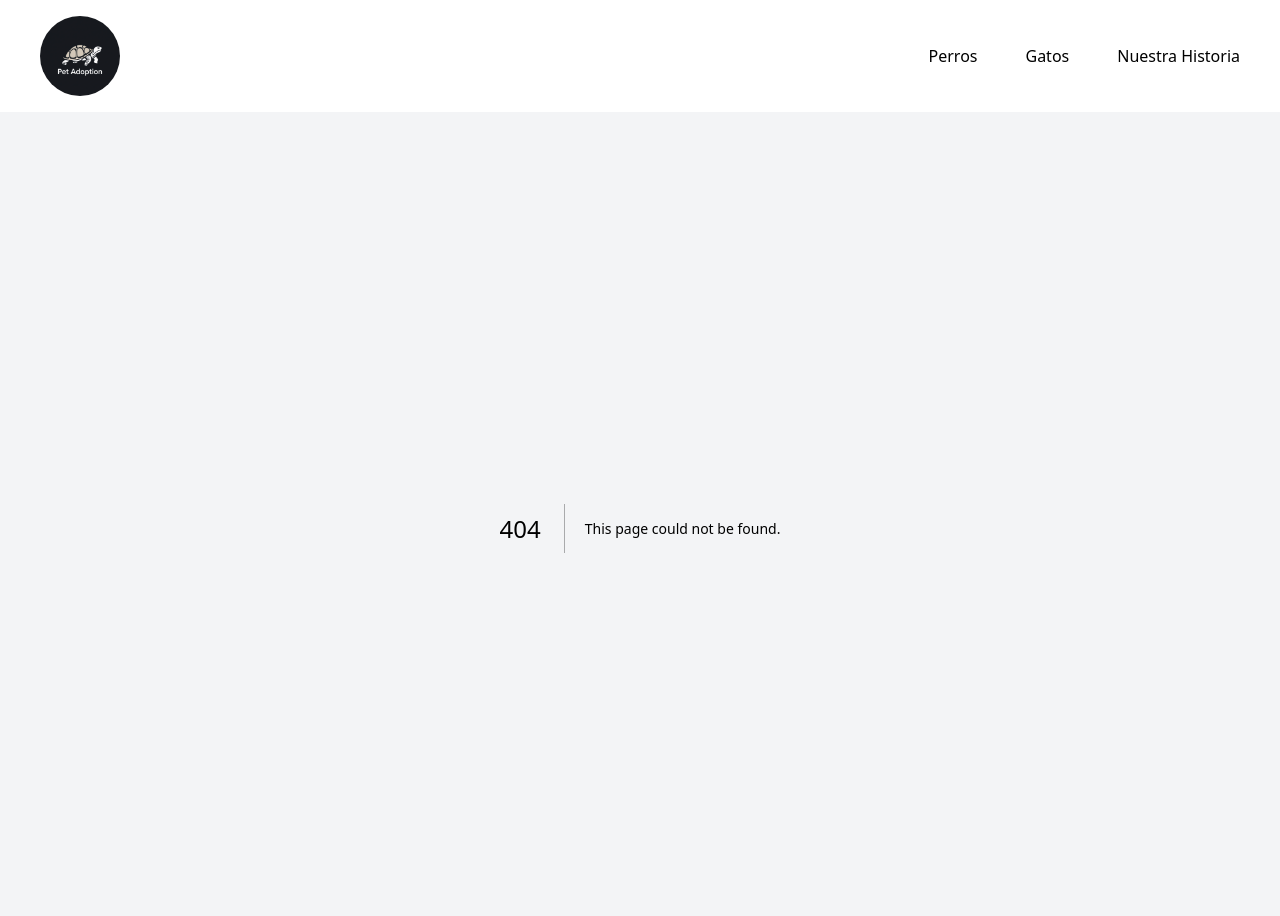
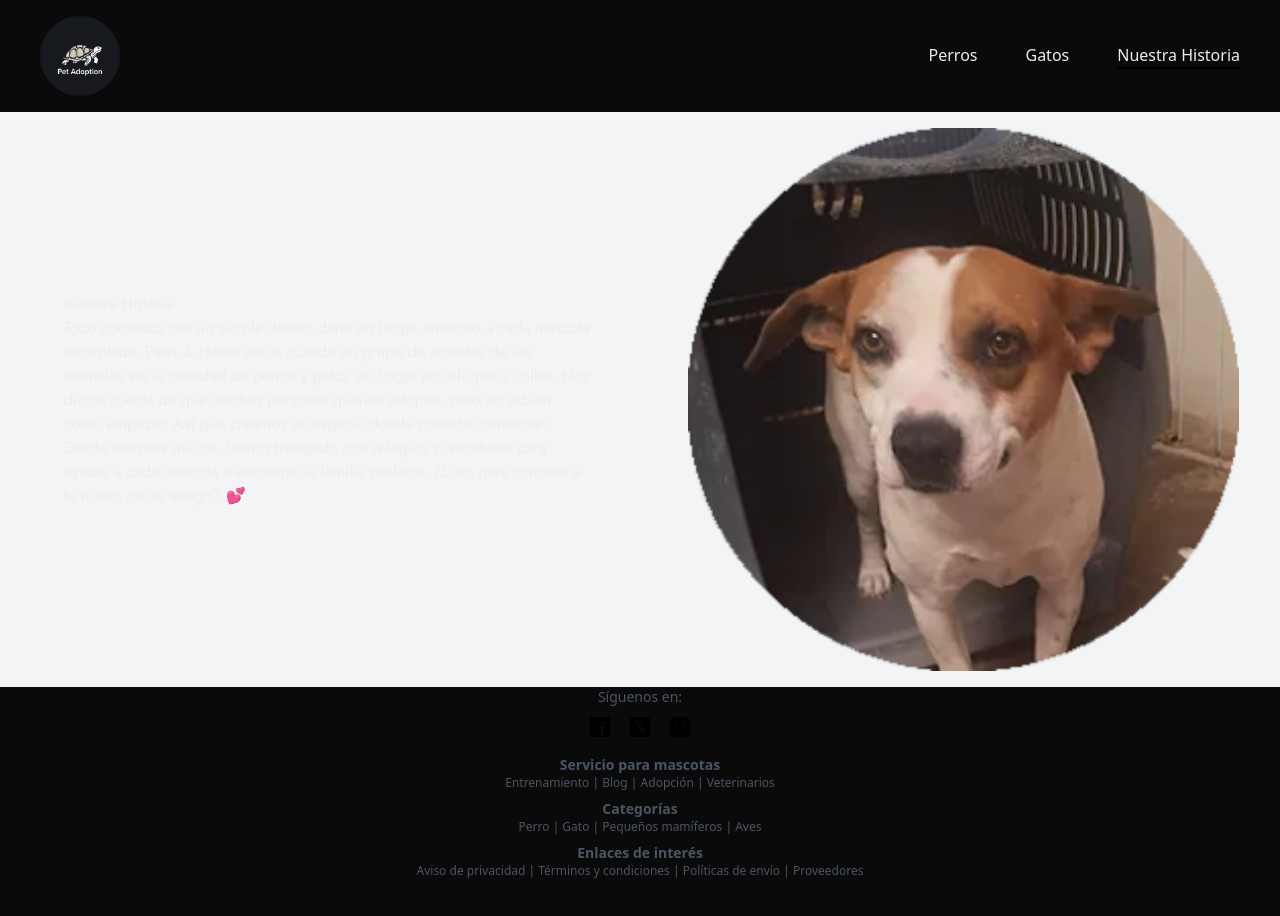
Before and after one commit to gaelzi1/app-static-cloud, a Next.js app: page /app-static-cloud/aboutUs in a window 1280 px wide. Before the commit this address had no page. Shown: the top 916 px of the page. Built offline with nearby package versions, Linux system fonts and the light colour scheme.

Commit message:
create the request for the github page and fix page principal

```diff
--- a/next.config.ts
+++ b/next.config.ts
@@ -2,6 +2,11 @@ import type { NextConfig } from "next";
 
 const nextConfig: NextConfig = {
   output:"export",
+  images: {
+    unoptimized: true,
+  },
+  basePath: "/app-static-cloud", // Cambia "TU_REPO" por el nombre de tu repo en GitHub
+  assetPrefix: "/app-static-cloud/", // También usa el nombre del repo aquí
 
 };
 
--- a/package.json
+++ b/package.json
@@ -4,9 +4,10 @@
   "private": true,
   "scripts": {
     "dev": "next dev --turbopack",
-    "build": "next build",
+    "build": "next build && next export",
     "start": "next start",
-    "lint": "next lint"
+    "lint": "next lint",
+    "deploy": "npm run build && git add . && git commit -m 'Deploy' && git push origin main && git subtree push --prefix out origin gh-pages"
   },
   "dependencies": {
     "next": "15.1.6",
@@ -22,4 +23,5 @@
     "tailwindcss": "^3.4.17",
     "typescript": "^5"
   }
+
 }
--- a/src/app/aboutUs/page.tsx
+++ b/src/app/aboutUs/page.tsx
@@ -1,8 +1,19 @@
 import React from 'react'
-
+import Dog from '@/img/dogAboutUs.svg';
 const page = () => {
   return (
-    <div>About Us</div>
+   <div className="flex flex-between items-center font-poppins">
+    <div className='w-1/2 pl-12 pr-12'>
+    <h3 className=''>Nuestra Historia</h3>
+   <p className=''>Todo comenzó con un simple deseo: darle un hogar amoroso a cada mascota necesitada. Paws & Home nació cuando un grupo de amantes de los animales vio la cantidad de perros y gatos sin hogar en refugios y calles. Nos dimos cuenta de que muchas personas querían adoptar, pero no sabían cómo empezar.
+      Así que creamos un espacio donde conectar corazones. Desde nuestros inicios, hemos trabajado con refugios y rescatistas para ayudar a cada mascota a encontrar la familia perfecta.
+      ¿Listo para conocer a tu nuevo mejor amigo? 💕</p>
+      </div>
+      <div>
+        <img className='pl-12' src={Dog.src} alt="" />
+      </div >
+   </div>
+
   )
 }
 
--- a/src/app/page.tsx
+++ b/src/app/page.tsx
@@ -26,6 +26,7 @@ export default function Home() {
           <div className="col-span-1 flex flex-col gap-4 h-full">
             <EventCard className="flex-1" />
             <RequestCard className="flex-1" />
+
           </div>
         </div>
       </div>
--- a/src/components/Footer.tsx
+++ b/src/components/Footer.tsx
@@ -1,10 +1,29 @@
 import React from 'react'
-
+import Facebook from '../img/facebook.svg';
+import Instagram from '../img/instagram.svg';
+import X from '../img/x.svg';
 const Footer = () => {
   return (
-    <footer className='bg-[#D9D9D9] w-full h-44'>
-
-    </footer>
+    <footer className="pb-12 text-gray-600 text-center text-sm">
+          <p>Síguenos en:</p>
+          <div className="flex justify-center gap-4 mt-2">
+            <img src={Facebook.src} alt="Logo X" className="w-6 h-6" />
+            <img src={X.src} alt="Facebook" className="w-6 h-6" />
+            <img src={Instagram.src} alt="Instagram" className="w-6 h-6" />
+          </div>
+          <div className="mt-4">
+            <p className="font-semibold">Servicio para mascotas</p>
+            <p className="text-xs">Entrenamiento | Blog | Adopción | Veterinarios</p>
+          </div>
+          <div className="mt-2">
+            <p className="font-semibold">Categorías</p>
+            <p className="text-xs">Perro | Gato | Pequeños mamíferos | Aves</p>
+          </div>
+          <div className="mt-2">
+            <p className="font-semibold">Enlaces de interés</p>
+            <p className="text-xs">Aviso de privacidad | Términos y condiciones | Políticas de envío | Proveedores</p>
+          </div>
+        </footer>
   )
 }
 
--- a/src/components/adoptionScreen.tsx
+++ b/src/components/adoptionScreen.tsx
@@ -1,16 +1,14 @@
 'use client'
 
 import React from 'react';
-import Facebook from '../img/facebook.svg';
-import Instagram from '../img/instagram.svg';
-import X from '../img/x.svg';
+
 import Shihtzu from '../img/shihtzu.jpg';
 import Cat from '../img/cat.jpg';
 
 
 export default function AdoptionScreen() {
     return (
-      <div className="bg-gray-100 min-h-screen p-6">
+      <div className="font-poppins bg-gray-100 min-h-screen p-6">
         <div className="max-w-4xl mx-auto">
           {/* Sección superior */}
           <div className="bg-white p-6 rounded-lg shadow-md flex flex-col md:flex-row items-center gap-6">
@@ -44,26 +42,7 @@ export default function AdoptionScreen() {
         </div>
 
         {/* Pie de página */}
-        <footer className="mt-12 text-gray-600 text-center text-sm">
-          <p>Síguenos en:</p>
-          <div className="flex justify-center gap-4 mt-2">
-            <img src={Facebook.src} alt="Logo X" className="w-6 h-6" />
-            <img src={X.src} alt="Facebook" className="w-6 h-6" />
-            <img src={Instagram.src} alt="Instagram" className="w-6 h-6" />
-          </div>
-          <div className="mt-4">
-            <p className="font-semibold">Servicio para mascotas</p>
-            <p className="text-xs">Entrenamiento | Blog | Adopción | Veterinarios</p>
-          </div>
-          <div className="mt-2">
-            <p className="font-semibold">Categorías</p>
-            <p className="text-xs">Perro | Gato | Pequeños mamíferos | Aves</p>
-          </div>
-          <div className="mt-2">
-            <p className="font-semibold">Enlaces de interés</p>
-            <p className="text-xs">Aviso de privacidad | Términos y condiciones | Políticas de envío | Proveedores</p>
-          </div>
-        </footer>
+
       </div>
     );
   }
--- a/src/components/imageCard.tsx
+++ b/src/components/imageCard.tsx
@@ -1,3 +1,4 @@
+
 import Image from "next/image";
 import streetDog from "../img/streetDog.jpg";
 
```
Also changed, not shown: src/img/dogAboutUs.svg (added).
